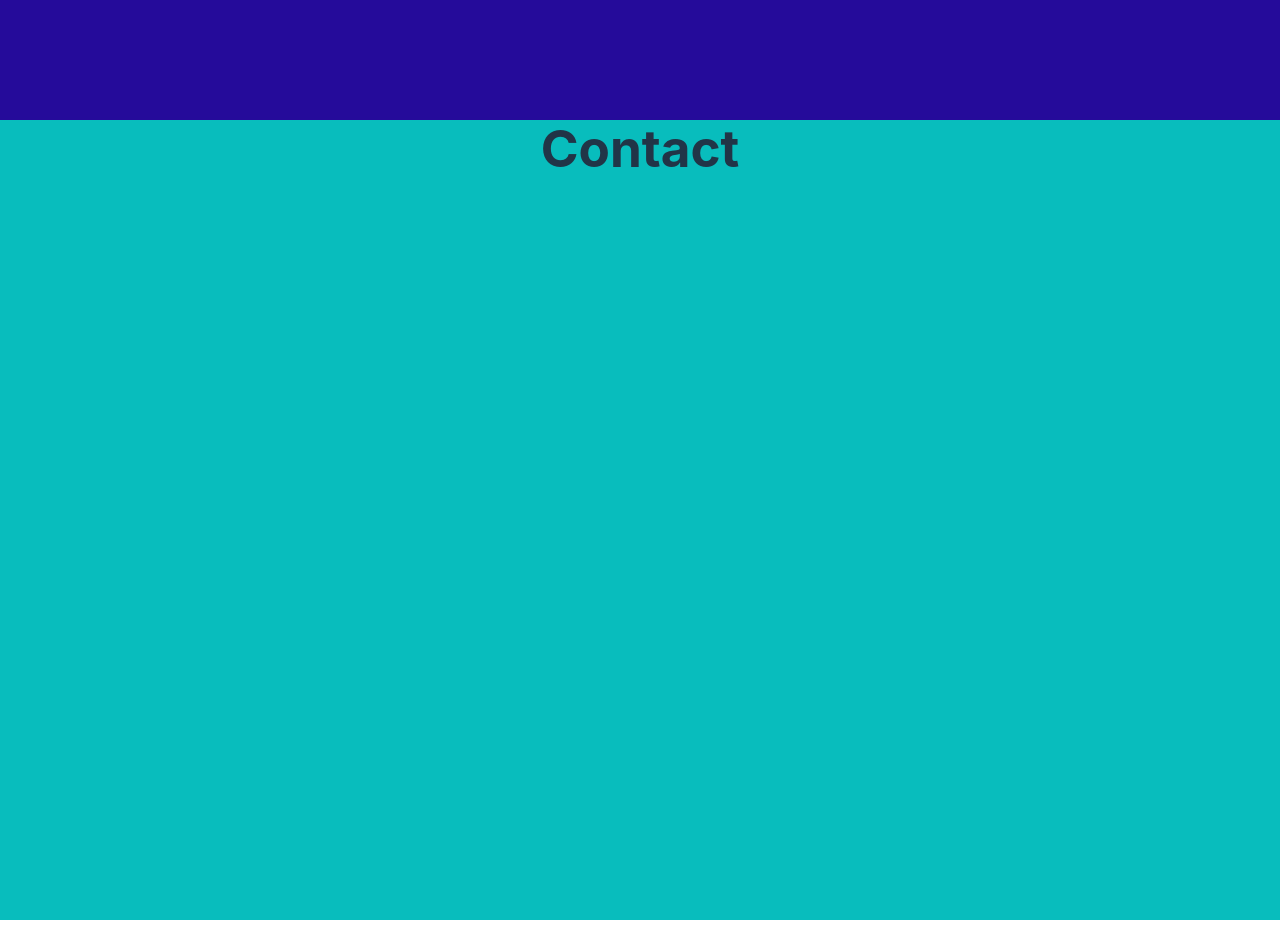
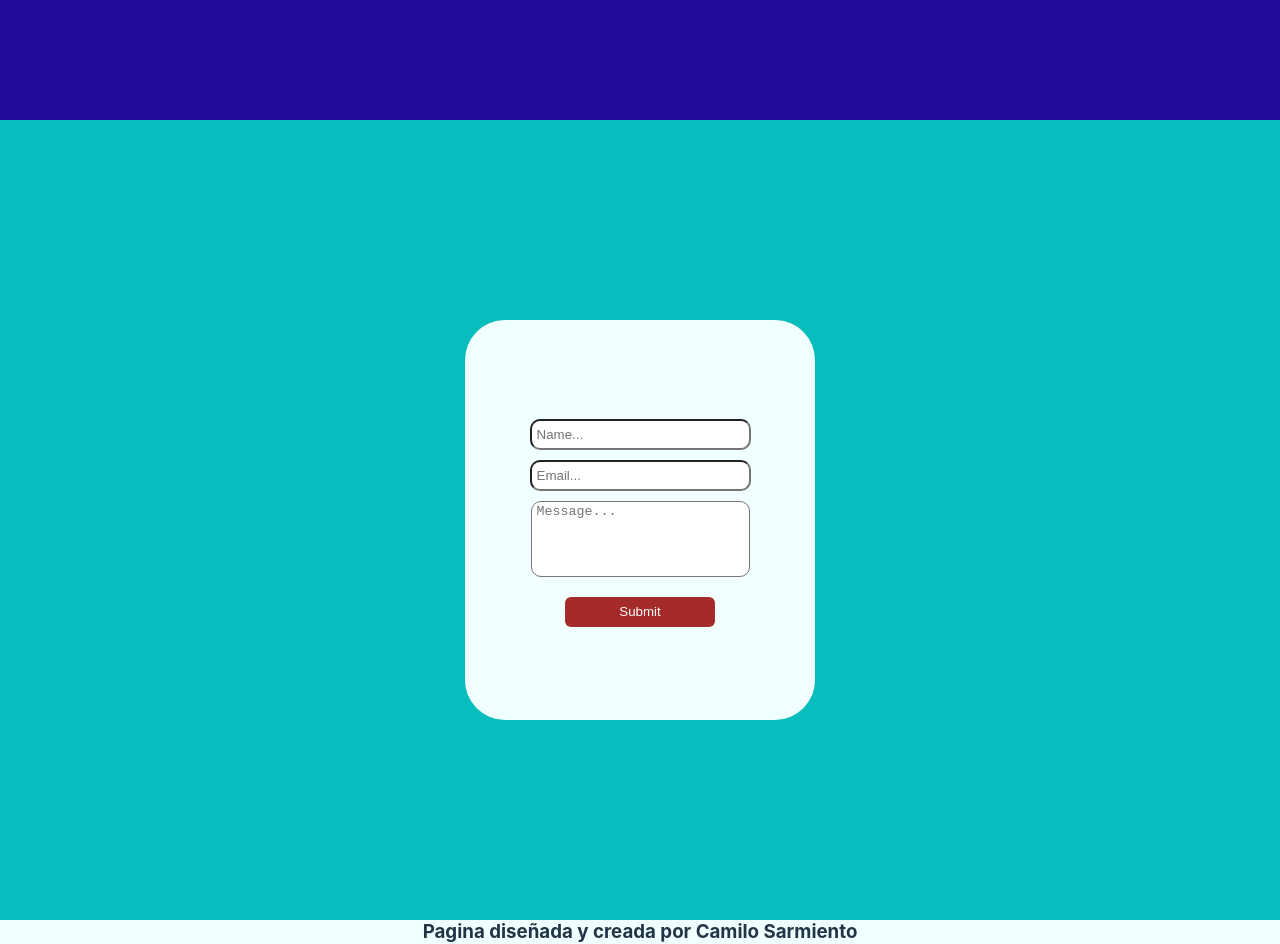
Before and after one commit to Camilo-845/PortafolioWeb, a React (Vite) app: page / in a window 1280 px wide. Shown: the part 3880-4824 px from the top of the page. Before the commit the page ends 4800 px from the top, so only its background shows below. Built offline with nearby package versions, Linux system fonts and the light colour scheme.

Commit message:
Contact form initial configuration

```diff
--- a/src/App.css
+++ b/src/App.css
@@ -6,7 +6,12 @@
 html{
   scroll-behavior:smooth;
 }
-
+#footer{
+  background-color: azure;
+}
+#footer h3{
+  margin: 0px;
+}
 .logo {
   height: 6em;
   padding: 1.5em;
--- a/src/App.jsx
+++ b/src/App.jsx
@@ -15,6 +15,9 @@ function App() {
       <Resume></Resume>
       <Work></Work>
       <Contact></Contact>
+      <div id='footer'>
+        <h3>Pagina diseñada y creada por Camilo Sarmiento</h3>
+      </div>
     </div>
   )
 }
--- a/src/Components/contact/contact.jsx
+++ b/src/Components/contact/contact.jsx
@@ -1,10 +1,38 @@
 import React from "react";
 import styles from "./Contact.module.css"
+import { useState } from "react";
 
-function Contact(){
+function Contact() {
+    const [state, setState] = useState({
+        name: "",
+        email: "",
+        message: "",
+    })
+    const HandleChange = (event) => {
+        setState({
+            ...state,
+            [event.target.name]: event.target.value
+        })
+    }
+    const HandleSubmit = (e) => {
+        console.log(state)
+        e.preventDefault();
+        setState({
+            name: "",
+            email: "",
+            message: "",
+        })
+    }
     return (
         <div id="contact" className={styles.mainContainer}>
-            <h1>Contact</h1>
+            <div className={styles.contactContainer}>
+                <form onSubmit={e=>HandleSubmit(e)} className={styles.formContainer} action="">
+                    <input name="name" onChange={e => HandleChange(e)} className={styles.TextInput} type="text" placeholder="Name..." value={state.name} />
+                    <input name="email" onChange={e => HandleChange(e)} className={styles.TextInput} type="email" placeholder="Email..." value={state.email} />
+                    <textarea name="message" onChange={e => HandleChange(e)} className={styles.messageInput} id="" cols="30" rows="10" placeholder="Message..." value={state.message}></textarea>
+                    <input className={styles.submitButton} type="submit" value="Submit" />
+                </form>
+            </div>
         </div>
     )
 }
--- a/src/Components/contact/contact.module.css
+++ b/src/Components/contact/contact.module.css
@@ -1,7 +1,58 @@
 .mainContainer{
     height:100vh;
     background-color: rgba(0, 255, 255, 0.708);
+    display: flex;
+    flex-direction: column;
+    justify-content: center;
+    align-items: center;
 }
 .mainContainer h1{
     margin: 0px;
 }
+
+.formContainer{
+    display: flex;
+    flex-direction: column;
+    align-items: center;
+    width: 60%;
+}
+
+.contactContainer{
+    background-color: azure;
+    width: 350px;
+    height: 50%;
+    display: flex;
+    flex-direction: column;
+    align-items: center;
+    justify-content: center;
+    border-radius: 40px;
+}
+
+.TextInput{
+    width: 100%;
+    height: 25px;
+    margin: 5px;
+    border-radius: 10px;
+    padding-left: 5px;
+}
+
+.messageInput{
+    border-radius: 10px;
+    margin: 5px;
+    height: 70px;
+    width: 100%;
+    resize: none;
+    padding-left: 5px;
+}
+.submitButton{
+        margin-top: 15px;
+        width: 150px;
+        height: 30px;
+        border-radius: 6px;
+        border: none;
+        background-color: brown;
+        color: white;
+}
+.submitButton:hover{
+    cursor: pointer;
+}
```
